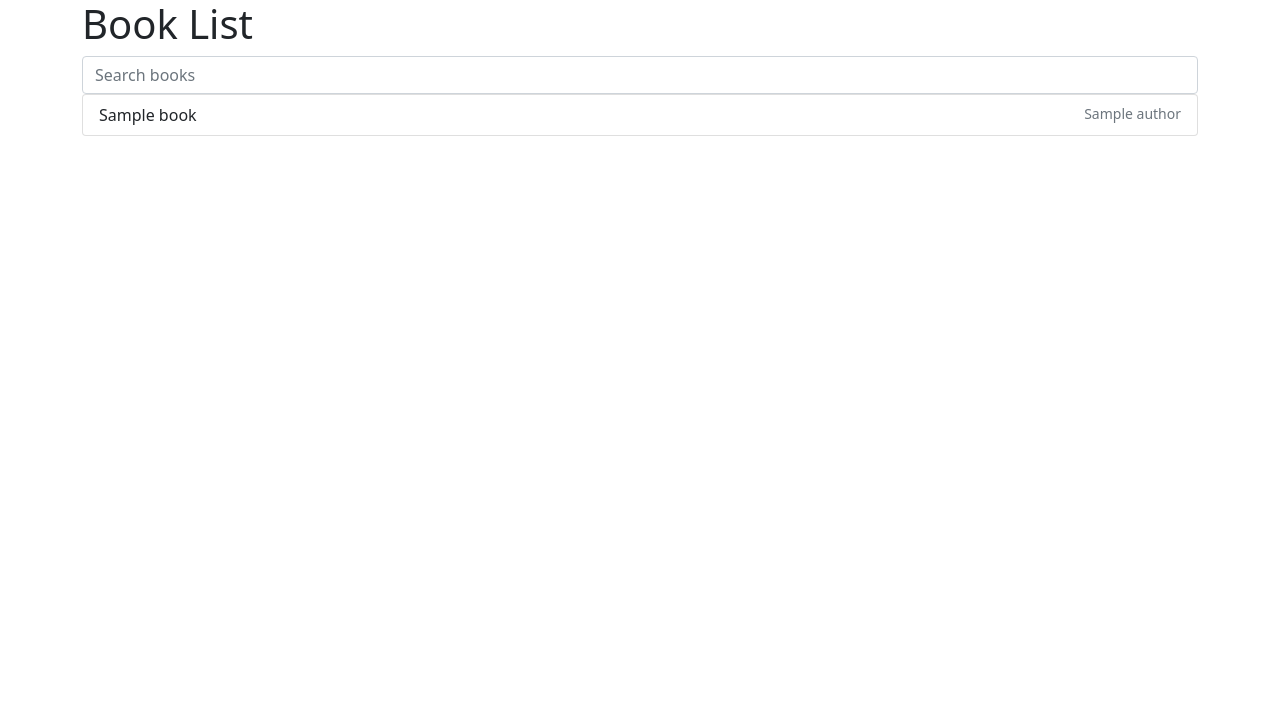
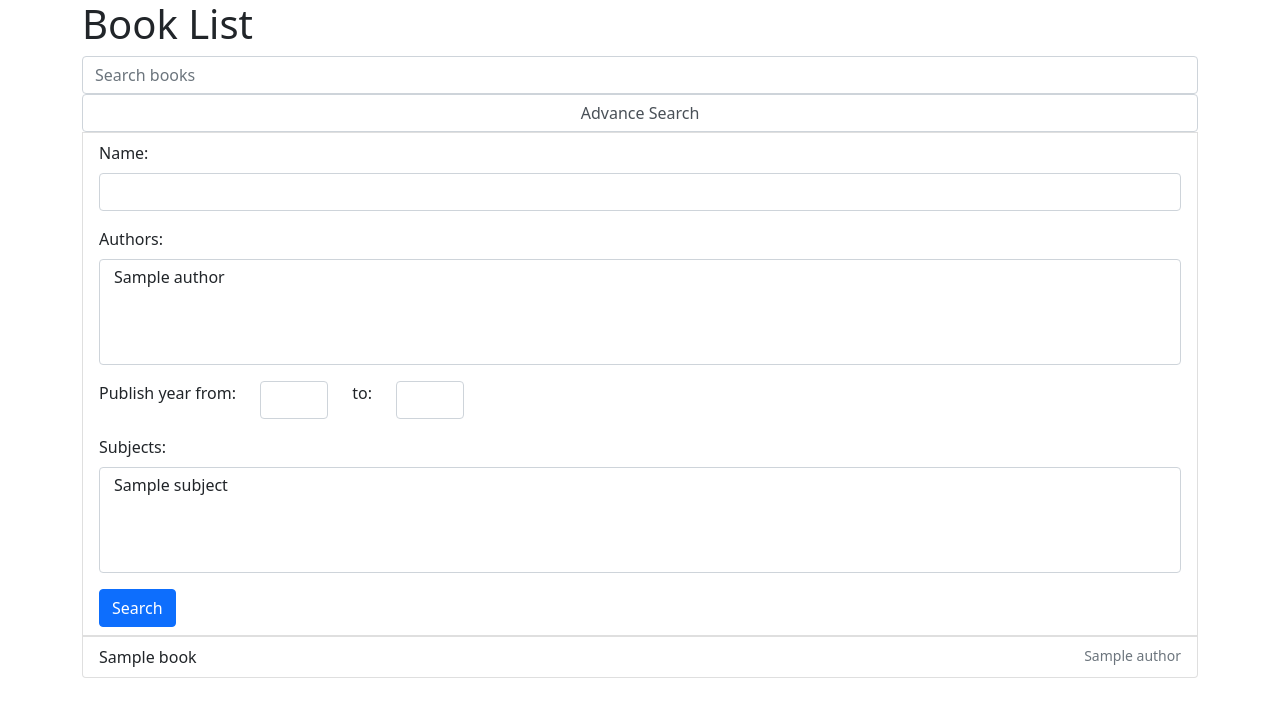
Before and after one commit to Software-development-1402-Mehr-course/uni-portal, a Django app: page /library/ in a window 1280 px wide. Shown: the top 717 px of the page. Run offline with Django 4.2, Linux system fonts and the light colour scheme; tables that the repository leaves empty hold one stand-in row (values such as "Sample post"); some libraries are stand-ins or nearby versions.

Commit message:
Implement the advance book search form

```diff
--- /dev/null
+++ b/library/forms.py
@@ -0,0 +1,12 @@
+from django import forms
+
+from .models import Author, Subject
+
+
+class BookSearchForm(forms.Form):
+    search_phrase = forms.CharField(required=False, widget=forms.HiddenInput)
+    name = forms.CharField(required=False)
+    authors = forms.ModelMultipleChoiceField(Author.objects.all().order_by("name"))
+    publish_year_from = forms.IntegerField(required=False)
+    publish_year_to = forms.IntegerField(required=False)
+    subjects = forms.ModelMultipleChoiceField(Subject.objects.all().order_by("name"))
--- a/library/templates/library/books.html
+++ b/library/templates/library/books.html
@@ -2,7 +2,8 @@
 {% block title %}Book List{% endblock %}
 {% block container %}
     <h1>Book List</h1>
-    <form class="input-group" action="{% url 'book_list' %}" method="get">
+    <ul class="list-group" id="content">
+        <form action="{% url 'book_list' %}" method="get">
             <input hx-get="."
                    hx-trigger="keyup changed delay:300ms"
                    hx-target="#content"
@@ -10,9 +11,62 @@
                    name="search_phrase"
                    class="form-control"
                    placeholder="Search books"
-               value="{{ query_params.search_phrase|default:'' }}" />
+                   value="{{ search_form.search_phrase.value|default:"" }}" />
+            <a href="#"
+               type="button"
+               data-bs-toggle="collapse"
+               data-bs-target="#advanceSearchFields"
+               aria-controls="advanceSearchFields"
+               aria-expanded="false"
+               class=" accordion-header text-decoration-none list-group-item-action d-flex justify-content-center form-control ">
+                <span>Advance Search</span>
+            </a>
+            <li class="list-group-item collapse show" id="advanceSearchFields">
+                <label for="id_name" class="form-label">Name:</label>
+                <input type="text"
+                       name="name"
+                       class="form-control mb-3"
+                       id="id_name"
+                       value="{{ search_form.name.value|default:"" }}">
+                <label for="id_authors" class="form-label">Authors:</label>
+                <select name="authors" class="form-select mb-3" id="id_authors" multiple="">
+                    {% for author in search_form.authors.field.queryset %}
+                        <option value="{{ author.id }}"
+                                {% if author.id|stringformat:"d" in search_form.authors.value %}selected{% endif %}>
+                            {{ author.name }}
+                        </option>
+                    {% endfor %}
+                </select>
+                <div class="container p-0">
+                    <div class="row">
+                        <label for="id_publish_year_from" class="form-label col-auto">Publish year from:</label>
+                        <div class="col-1">
+                            <input type="text"
+                                   name="publish_year_from"
+                                   class="form-control mb-3"
+                                   id="id_publish_year_from">
+                        </div>
+                        <label for="id_publish_year_to" class="form-label col-auto">to:</label>
+                        <div class="col-1">
+                            <input type="text"
+                                   name="publish_year_to"
+                                   class="form-control mb-3"
+                                   id="id_publish_year_to">
+                        </div>
+                    </div>
+                </div>
+                <label for="id_subjects" class="form-label">Subjects:</label>
+                <select name="subjects" class="form-select mb-3" id="id_subjects" multiple="">
+                    {% for subject in search_form.subjects.field.queryset %}
+                        <option value="{{ subject.id }}"
+                                {% if subject.id|stringformat:"d" in search_form.subjects.value %}selected{% endif %}>
+                            {{ subject.name }}
+                        </option>
+                    {% endfor %}
+                </select>
+                <button type="submit" class="btn btn-primary">Search</button>
+            </li>
         </form>
-    <ul class="list-group" id="content">
         {% block content %}
             {% for book in books %}
                 <a href="{% url 'book_detail' book_id=book.id %}"
--- a/library/views.py
+++ b/library/views.py
@@ -9,12 +9,12 @@ from django.views.generic.base import TemplateView
 
 from common.htmx import HTMXHeaders
 
+from .forms import BookSearchForm
 from .models import Book
 
 
 class BookListView(TemplateView):
     template_name = "library/books.html"
-
     page_size = 15
 
     @dataclass
@@ -23,16 +23,20 @@ class BookListView(TemplateView):
 
     @property
     @cache
-    def query_params(self):
-        return self.QueryParams(**self.request.GET.dict())
+    def search_form(self):
+        form = BookSearchForm(self.request.GET)
+        form.is_valid()
+
+        return form
 
     def search_filter(self) -> Q:
+        data = self.search_form.cleaned_data
         filter = Q()
-        if not self.query_params.search_phrase:
-            return filter
 
-        for word in self.query_params.search_phrase.split():
-            filter &= Q(name__icontains=word) | Q(authors__name__icontains=word)
+        search_phrase = data["search_phrase"]
+        if search_phrase:
+            for word in search_phrase.split():
+                filter &= Q(name__icontains=word) | Q(authors__name__icontains=word)
 
         return filter
 
@@ -48,7 +52,7 @@ class BookListView(TemplateView):
 
     def get_context_data(self, **kwargs):
         context = super().get_context_data(**kwargs)
-        context["query_params"] = self.query_params
+        context["search_form"] = self.search_form
         context["books"] = self.get_books_query()[: self.page_size]
         context["rest_of_results_count"] = self.rest_of_results_count()
 
--- a/uni_portal/templates/base.html
+++ b/uni_portal/templates/base.html
@@ -18,5 +18,11 @@
         <div class="container">
             {% block container %}{% endblock %}
         </div>
+        <script src="https://cdn.jsdelivr.net/npm/@popperjs/core@2.11.8/dist/umd/popper.min.js"
+                integrity="sha384-I7E8VVD/ismYTF4hNIPjVp/Zjvgyol6VFvRkX/vR+Vc4jQkC+hVqc2pM8ODewa9r"
+                crossorigin="anonymous"></script>
+        <script src="https://cdn.jsdelivr.net/npm/bootstrap@5.3.2/dist/js/bootstrap.min.js"
+                integrity="sha384-BBtl+eGJRgqQAUMxJ7pMwbEyER4l1g+O15P+16Ep7Q9Q+zqX6gSbd85u4mG4QzX+"
+                crossorigin="anonymous"></script>
     </body>
 </html>
```
Lines whose indentation alone changed are shown as unchanged.
